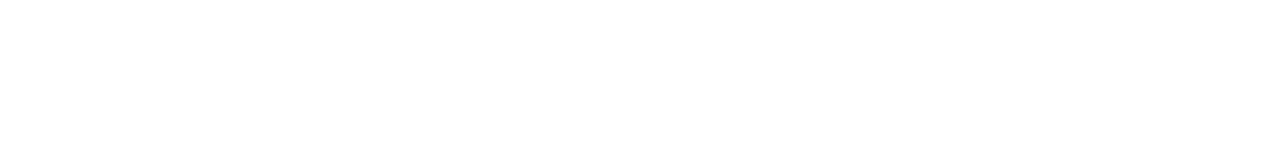
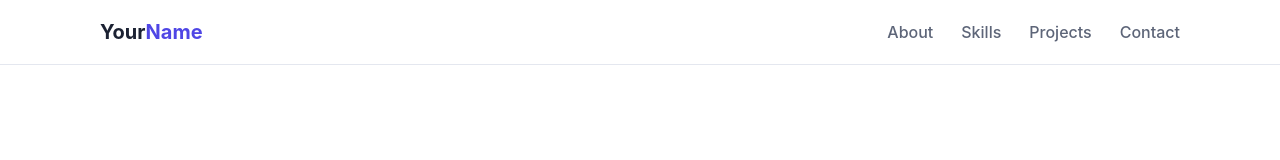
Before and after one commit to JohnCrisEgca/egca-project-1, a plain HTML site: page index.html in a window 1280 px wide. Drawn offline with Linux system fonts and the light colour scheme.

Commit message:
Add header and navigation

```diff
--- a/index.html
+++ b/index.html
@@ -5,10 +5,23 @@
   <meta name="viewport" content="width=device-width, initial-scale=1.0">
   <title>Your Name | Portfolio</title>
   <link rel="stylesheet" href="styles/base.css">
+  <link rel="stylesheet" href="styles/header.css">
   <!-- STYLESHEETS -->
 </head>
 <body>
-  <!-- HEADER -->
+  <header class="site-header">
+    <div class="container header-inner">
+      <a href="#home" class="logo">Your<span>Name</span></a>
+      <nav class="nav" aria-label="Main navigation">
+        <ul>
+          <li><a href="#about">About</a></li>
+          <li><a href="#skills">Skills</a></li>
+          <li><a href="#projects">Projects</a></li>
+          <li><a href="#contact">Contact</a></li>
+        </ul>
+      </nav>
+    </div>
+  </header>
   <main>
     <!-- SECTIONS -->
   </main>
--- /dev/null
+++ b/styles/header.css
@@ -0,0 +1,43 @@
+.site-header {
+  position: sticky;
+  top: 0;
+  z-index: 10;
+  background: rgba(255, 255, 255, 0.92);
+  backdrop-filter: blur(8px);
+  border-bottom: 1px solid var(--border);
+}
+
+.header-inner {
+  display: flex;
+  align-items: center;
+  justify-content: space-between;
+  height: 4rem;
+}
+
+.logo {
+  font-size: 1.25rem;
+  font-weight: 700;
+  color: var(--text);
+}
+
+.logo span {
+  color: var(--accent);
+}
+
+.nav ul {
+  display: flex;
+  gap: 1.75rem;
+}
+
+.nav a {
+  color: var(--muted);
+  font-weight: 500;
+  padding: 0.25rem 0;
+  border-bottom: 2px solid transparent;
+  transition: color 0.2s, border-color 0.2s;
+}
+
+.nav a:hover {
+  color: var(--text);
+  border-bottom-color: var(--accent);
+}
```
